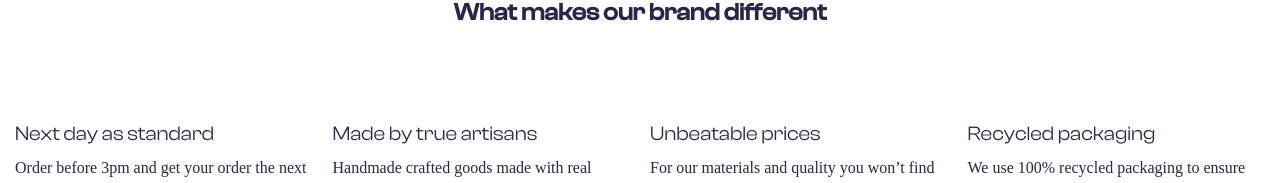
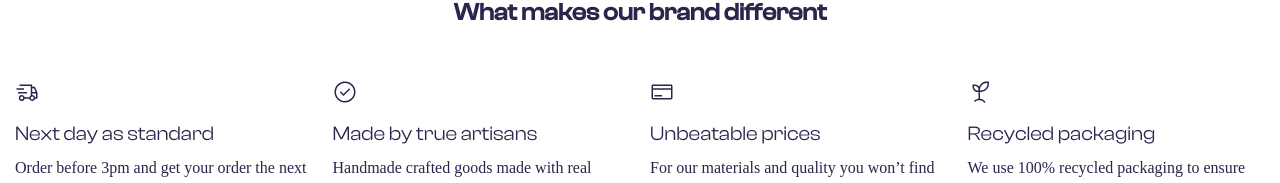
Before and after one commit to MairbekYasaev/source, a plain HTML site: page index.html in a window 1280 px wide. Shown: the part 845-1028 px from the top of the page. Drawn offline with Linux system fonts and the light colour scheme.

Commit message:
27.11.2024

```diff
--- a/css/blocks/_benefits.css
+++ b/css/blocks/_benefits.css
@@ -10,11 +10,11 @@
 
 .benefits_item--next {
     background-image: url("../../img/benefits-1.svg");
-    background-color: black;
+
 
 }
 
-.benefits_item--next {
+.benefits_item--made  {
     background-image: url("../../img/benefits-2.svg");
 }
 
--- a/css/main.css
+++ b/css/main.css
@@ -6,10 +6,10 @@
 
 /* blocks */
 @import url("blocks/_btn.css");
+@import url("blocks/_grid.css");
 @import url("blocks/_header.css");
-@import url("blocks/_benefitz.css");
+@import url("blocks/_benefits.css");
 @import url("blocks/logo.css");
 @import url("blocks/nav.css");
 @import url("/css/blocks/_title.css");
 @import url("blocks/_hero.css");
-@import url("blocks/_grid.css");
```
